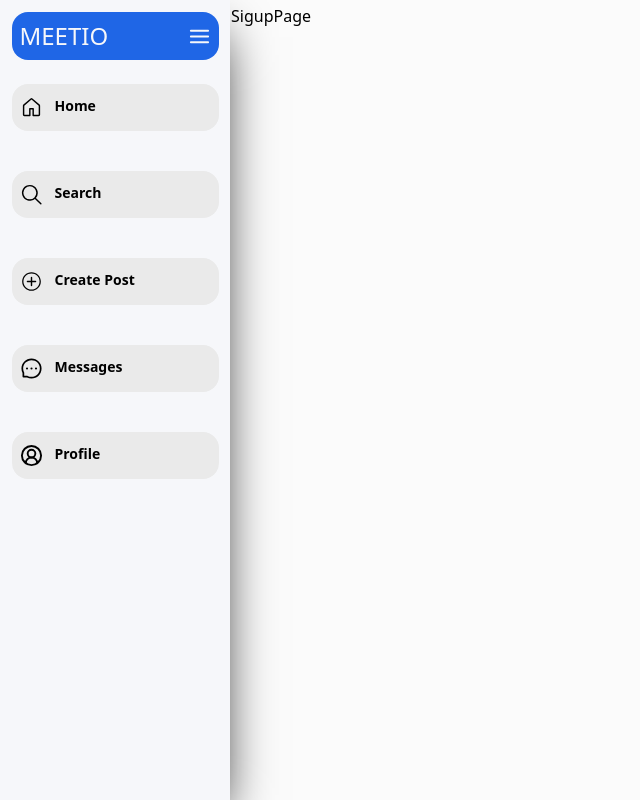
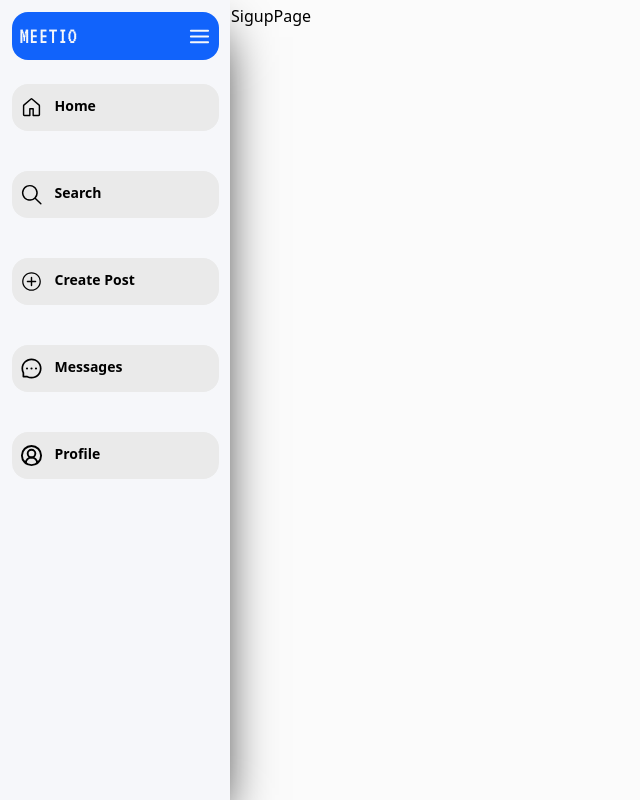
Before and after one commit to athulcoder/meetio, a Next.js app in the folder frontend/: page /signup in a window 1280 px wide. Shown: the whole page, without its empty margins (0-640 px from the left). Built offline with nearby package versions, Linux system fonts and the light colour scheme.

Commit message:
title and bell added in mobile

```diff
--- a/frontend/app/(home)/feeds/page.jsx
+++ b/frontend/app/(home)/feeds/page.jsx
@@ -2,10 +2,20 @@ import PostCard from "@/components/post/PostCard";
 import StorySection from "@/components/story/StorySection";
 
 import React from "react";
+import { IoNotificationsOutline } from "react-icons/io5";
 
 const FeedPage = () => {
   return (
     <section className="bg-background h-screen w-full  overflow-y-auto pb-30 ">
+      {/* TITLE SECTION */}
+
+      <div className="min-md:hidden w-full h-[30px] px-3 flex justify-between items-center">
+        <h1 className="flex items-center justify-start font-kumbh text-primary-blue text-xl ">
+          MEETIO
+        </h1>
+
+        <IoNotificationsOutline size={26} className=" cursor-pointer" />
+      </div>
       {/* Story section */}
       <StorySection />
       <hr className="border-[0.2px] border-[#c7c7c7]" />
--- a/frontend/app/globals.css
+++ b/frontend/app/globals.css
@@ -1,9 +1,10 @@
+@import url('https://fonts.googleapis.com/css2?family=VT323&display=swap');
 @import "tailwindcss";
 
 :root {
   --background: #fbfbfb;
   --foreground: #171717;
-  --primary-blue: #1f66e6;
+  --primary-blue: #1163fb;
   --prim-text: #000000;
   --sec-text: #59595a;
   --bluish-white: #f6f7fa;
@@ -23,6 +24,7 @@
 
   --font-sans: var(--font-geist-sans);
   --font-mono: var(--font-geist-mono);
+  --font-kumbh: "VT323", sans-serif;
 }
 
 /*
--- a/frontend/components/DesktopNavigation.jsx
+++ b/frontend/components/DesktopNavigation.jsx
@@ -26,7 +26,7 @@ const DesktopNavigation = ({ open, setOpen }) => {
         } `}
       >
         <h1
-          className={`font-sans text-2xl font-light  ${
+          className={`font-kumbh text-2xl font-light  ${
             !open ? "hidden" : ""
           }   `}
         >
```
